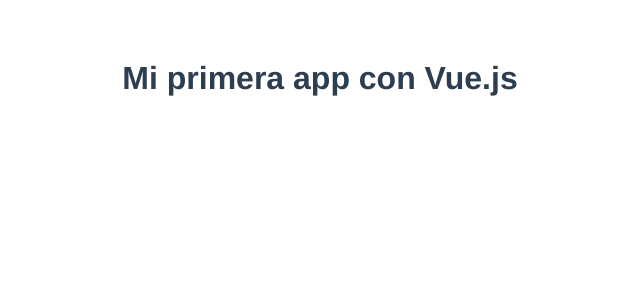
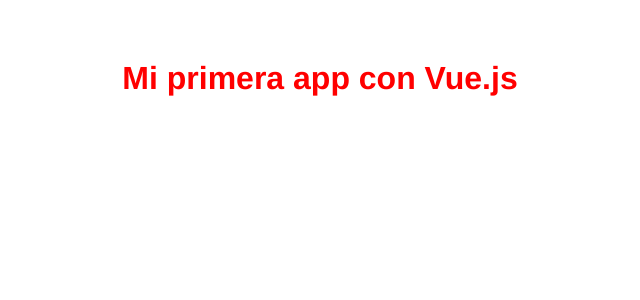
Before and after one commit to nicobm26/fronted-tecnostore, a Vue app: page / in a window 1280 px wide. Shown: the top 300 px of the page, without its empty margins (320-960 px from the left). Built offline with nearby package versions, Linux system fonts and the light colour scheme; what @vue/apollo-option would draw is missing.

Commit message:
agrega configuración de estilo

```diff
--- /dev/null
+++ b/src/assets/css/styles.css
@@ -0,0 +1,3 @@
+h1 {
+    color: red;
+}
--- a/src/main.js
+++ b/src/main.js
@@ -8,6 +8,7 @@
 import 'primevue/resources/primevue.min.css';
 import 'primevue/resources/themes/md-light-indigo/theme.css'
 import 'primeicons/primeicons.css';
+import '@/assets/css/styles.css';
 
 const httpLink = createHttpLink({
     uri: 'https://mision-tic-api-gateway.herokuapp.com/',
```
